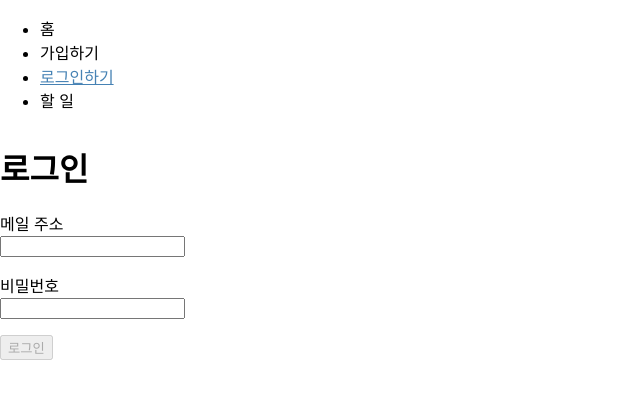
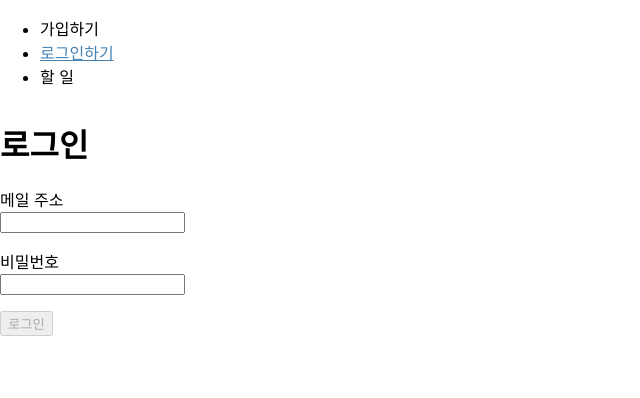
Before and after one commit to ha-il/wanted-pre-onboarding-frontend, a React (Create React App) app: page /signin in a window 1280 px wide. Shown: the top 398 px of the page, without its empty margins (0-640 px from the left). Built offline with nearby package versions, Linux system fonts and the light colour scheme.

Commit message:
fix: Fix redirect handling in home page

```diff
--- a/src/components/MainNavigation.js
+++ b/src/components/MainNavigation.js
@@ -17,14 +17,6 @@ const MainNavigation = () => {
     <header>
       <nav>
         <ul css={listCss}>
-          <li>
-            <NavLink
-              to="/"
-              className={({ isActive }) => (isActive ? 'active' : undefined)}
-            >
-              홈
-            </NavLink>
-          </li>
           <li>
             <NavLink
               to="/signup"
--- a/src/pages/HomePage.js
+++ b/src/pages/HomePage.js
@@ -1,4 +1,19 @@
+import { useContext, useEffect } from 'react';
+import AuthContext from '../store/authContext';
+import { useNavigate } from 'react-router-dom';
+
 const HomePage = () => {
+  const ctx = useContext(AuthContext);
+  const navigate = useNavigate();
+
+  useEffect(() => {
+    if (ctx.userData && ctx.userData.token) {
+      navigate('/todo');
+    }
+    if (!ctx.userData.token) {
+      navigate('/signin');
+    }
+  }, [ctx.userData, navigate]);
   return (
     <>
       <h1>홈 페이지</h1>
```
